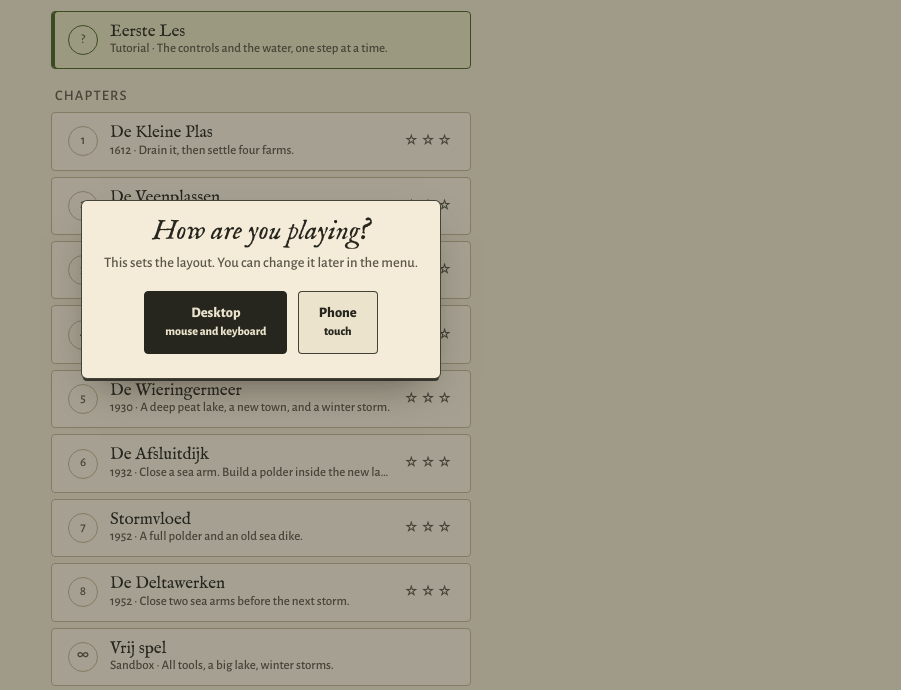
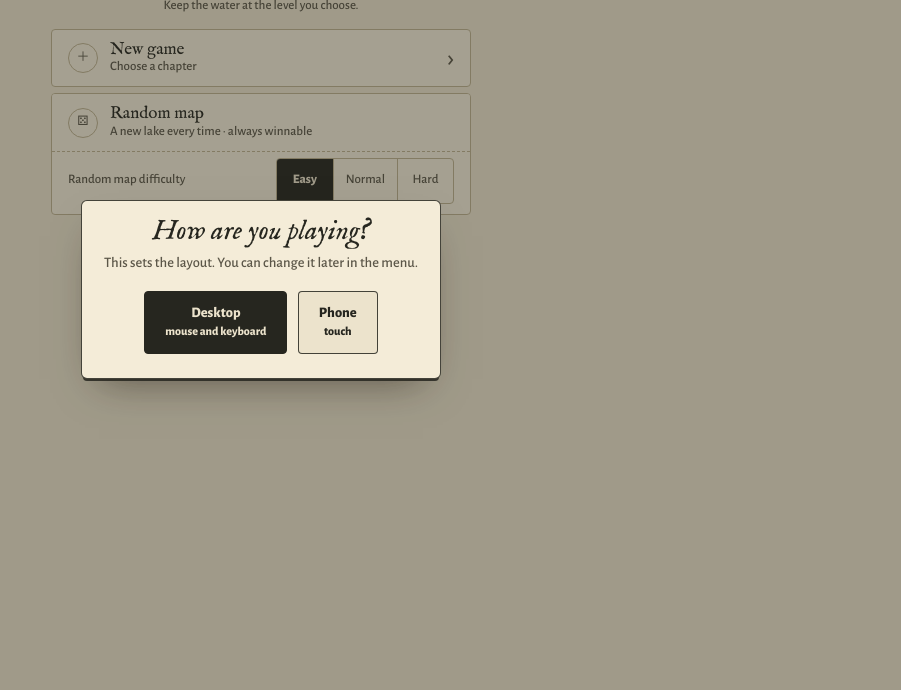
Before and after one commit to JulesB98/peil, a plain HTML site: page index.html in a window 1280 px wide. Shown: the part 110-800 px from the top of the page, without its empty margins (379-1280 px from the left). Drawn offline with Linux system fonts and the light colour scheme.

Commit message:
Release peil-v51 (c6eebe5)

```diff
--- a/index.html
+++ b/index.html
@@ -171,6 +171,11 @@ button:disabled{cursor:not-allowed}
 .sc .t b{font-size:17px}
 .sc .t span{display:block;white-space:nowrap;overflow:hidden;text-overflow:ellipsis}
 .mlabel{width:100%;max-width:420px;margin:12px 0 6px;padding:0 4px;font:700 11.5px/1.2 inherit;letter-spacing:.08em;text-transform:uppercase;color:var(--muted)}
+.chev{font-size:26px;color:var(--muted);line-height:1}
+.mback{align-self:flex-start;min-height:48px;padding:0 12px;margin:0 0 4px;border:0;background:transparent;font-weight:700;color:var(--ink);font-size:var(--fs-3)}
+.mtitle{width:100%;max-width:420px;text-align:left;font:italic 400 26px/1.1 var(--serif);margin:0 0 10px 4px}
+#menu.levels .logo,#menu.levels .wave,#menu.levels .sub,#menu.levels .gear{display:none}
+.rcard{width:100%;max-width:420px;border:1px solid var(--line);border-radius:var(--r-s);background:var(--card);margin-bottom:6px;overflow:hidden}.rcard .sc{border:0!important;margin:0!important;border-radius:0}.rcard .rdiff{max-width:none;margin:0;padding:6px 16px 10px;border-top:1px dashed var(--line)}
 .rdiff{width:100%;max-width:420px;display:flex;align-items:center;justify-content:space-between;gap:10px;margin:-2px 0 8px;padding:0 4px;color:var(--muted);font-size:var(--fs-2)}
 .seg{display:inline-flex;border:1px solid var(--line);border-radius:var(--r-s);overflow:hidden;background:var(--card)}
 .seg button{min-height:44px;min-width:56px;padding:0 12px;font-size:var(--fs-2);color:var(--muted);border:0;background:transparent;border-left:1px solid var(--line)}
--- a/js/playtest.js
+++ b/js/playtest.js
@@ -2,7 +2,7 @@
    Nothing is sent anywhere; "Export playtest log" saves a JSON file that can be shared by hand. Event rows: [ms, type, ...data].
    Types: u undo/redo, s session start, snap state sample, t tool chosen, a build attempt (ok/fail), i inspect, sp speed, p peil nudge, st lesson step,
    n note (tag), w win, l lose, h tab hidden/visible, e script error. */
-const PT_BUILD = 'peil-v50', PT_KEY = 'peil_playtest', PT_MAX = 6000;
+const PT_BUILD = 'peil-v51', PT_KEY = 'peil_playtest', PT_MAX = 6000;
 const PT = { ev: lsGet(PT_KEY) || [], t0: Date.now(), last: 0, timer: 0, dirty: 0 };
 function ptOn(){ return !!SET.playtest; }
 function ptLog(type, ...d){
--- a/js/save.js
+++ b/js/save.js
@@ -34,26 +34,33 @@ function hasSave(id){ const o=lsGet('peil_save_'+id); return !!o && (o.mapV||1)=
 function starsFor(id){ return (lsGet('peil_stars')||{})[id]||0; }
 function starHtml(n){ return '★'.repeat(n)+'<i>'+'☆'.repeat(3-n)+'</i>'; }   // stars not yet earned are outlines, not just paler
 
-function showMenu(){
+let MENU_VIEW='home';
+// Home: Continue, New game (opens the chapter list), Random map. Chapters live on their own screen so home stays short.
+function showMenu(view){
   if (G){ save(); }
+  if (typeof view==='string') MENU_VIEW=view; else MENU_VIEW='home';
   setSpeed(0); $('menu').classList.remove('hide');
-  const list=$('scList'); list.innerHTML='';
+  const list=$('scList'); list.innerHTML=''; const levels = MENU_VIEW==='levels';
+  $('menu').classList.toggle('levels', levels);
   const last=lsGet('peil_last');
-  if (last && hasSave(last)){ const sc=SCENARIOS.find(s=>s.id===last); if (sc){ const b=document.createElement('button'); b.className='sc cont'; b.innerHTML=`<div class="n">${svg('play')}</div><div class="t"><b>Continue</b><span>${sc.id==='random'?'Random map #'+sc.rnd:sc.name}</span></div>`; b.onclick=()=>{ initAudio(); startScenario(last,true); }; list.appendChild(b); } }
-  const lab=t=>{ const d=document.createElement('div'); d.className='mlabel'; d.textContent=t; list.appendChild(d); };
-  SCENARIOS.forEach((sc,n)=>{
-    if (n===1) lab('Chapters'); if (sc.id==='random') lab('Free play');
-    const b=document.createElement('button'); b.style.setProperty('--i', Math.min(n,6)); b.className='sc'+(sc.tutorial && !starsFor(sc.id) ? ' learn' : '');
-    b.innerHTML=`<div class="n">${sc.sandbox?'∞':sc.tutorial?'?':n}</div><div class="t"><b>${sc.id==='random'?'Random map':sc.name}</b><span>${sc.id==='random'?'A new lake every time · always winnable.':sc.blurb}</span></div>${sc.sandbox||sc.tutorial?(sc.tutorial&&starsFor(sc.id)?'<div class="stars" aria-label="done">✓</div>':''):`<div class="stars" aria-label="${starsFor(sc.id)} of 3 stars">${starHtml(starsFor(sc.id))}</div>`}`;
-    b.onclick=()=>{ initAudio();
-      if (sc.id==='random'){ const o=lsGet('peil_save_random'); if (o && o.rseed && (o.mapV||1)===MAP_V && o.tick>0 && !o.won && !o.lost) modal(`<h2>Random map</h2><p>Map #${o.rseed} is in progress.</p><button class="btn" onclick="closeModal();rollRandom()">New map</button><button class="btn pri" onclick="closeModal();startScenario('random',true)">Continue it</button>`); else rollRandom(); return; }
-      // never throw away a game in progress without asking
-      const o=lsGet('peil_save_'+sc.id);
-      if (o && (o.mapV||1)===MAP_V && o.tick>0 && !o.won && !o.lost) modal(`<h2>${sc.name}</h2><p>You have a game in progress here.</p><button class="btn" onclick="closeModal();startScenario('${sc.id}',false)">Start over</button><button class="btn pri" onclick="closeModal();startScenario('${sc.id}',true)">Continue</button>`);
-      else startScenario(sc.id,false); };
-    list.appendChild(b);
-    if (sc.id==='random'){ const d=document.createElement('div'); d.className='rdiff'; d.innerHTML='<span>Difficulty</span>'+segHtml('diff', RANDOM_DIFFS.map((x,i)=>[i,x.name]), RANDOM_DIFF); list.appendChild(d); }
-  });
+  const card=(cls, n, title, sub, right, fn)=>{ const b=document.createElement('button'); b.className='sc'+(cls?' '+cls:''); b.innerHTML=`<div class="n">${n}</div><div class="t"><b>${title}</b><span>${sub}</span></div>${right||''}`; b.onclick=()=>{ initAudio(); fn(); }; list.appendChild(b); return b; };
+  const guard=(sc, fn)=>{   // never throw away a game in progress without asking
+    if (sc.id==='random'){ const o=lsGet('peil_save_random'); if (o && o.rseed && (o.mapV||1)===MAP_V && o.tick>0 && !o.won && !o.lost) modal(`<h2>Random map</h2><p>Map #${o.rseed} is in progress.</p><button class="btn" onclick="closeModal();rollRandom()">New map</button><button class="btn pri" onclick="closeModal();startScenario('random',true)">Continue it</button>`); else rollRandom(); return; }
+    const o=lsGet('peil_save_'+sc.id);
+    if (o && (o.mapV||1)===MAP_V && o.tick>0 && !o.won && !o.lost) modal(`<h2>${sc.name}</h2><p>You have a game in progress here.</p><button class="btn" onclick="closeModal();startScenario('${sc.id}',false)">Start over</button><button class="btn pri" onclick="closeModal();startScenario('${sc.id}',true)">Continue</button>`);
+    else startScenario(sc.id,false); };
+  if (!levels){
+    if (last && hasSave(last)){ const sc=SCENARIOS.find(s=>s.id===last); if (sc) card('cont', svg('play'), 'Continue', sc.id==='random'?'Random map #'+sc.rnd:sc.name, '', ()=>startScenario(last,true)); }
+    const done=SCENARIOS.filter(s=>!s.tutorial&&!s.sandbox&&s.id!=='random'&&starsFor(s.id)).length, total=SCENARIOS.filter(s=>!s.tutorial&&!s.sandbox&&s.id!=='random').length;
+    card('', '＋', 'New game', done?`Choose a chapter · ${done} of ${total} done`:'Choose a chapter', '<div class="chev">›</div>', ()=>showMenu('levels'));
+    const rs=SCENARIOS.find(s=>s.id==='random'); if (rs){ const rb=card('', '⚄', 'Random map', 'A new lake every time · always winnable', '', ()=>guard(rs)); const w=document.createElement('div'); w.className='rcard'; list.insertBefore(w, rb); w.appendChild(rb); const d=document.createElement('div'); d.className='rdiff'; d.innerHTML='<span>Random map difficulty</span>'+segHtml('diff', RANDOM_DIFFS.map((x,i)=>[i,x.name]), RANDOM_DIFF); w.appendChild(d); }
+  } else {
+    const back=document.createElement('button'); back.className='mback'; back.innerHTML='‹ Back'; back.onclick=()=>showMenu(); list.appendChild(back);
+    const h=document.createElement('div'); h.className='mtitle'; h.textContent='Choose a chapter'; list.appendChild(h);
+    SCENARIOS.forEach((sc,n)=>{ if (sc.id==='random') return;
+      const star = sc.sandbox||sc.tutorial ? (sc.tutorial&&starsFor(sc.id)?'<div class="stars" aria-label="done">✓</div>':'') : `<div class="stars" aria-label="${starsFor(sc.id)} of 3 stars">${starHtml(starsFor(sc.id))}</div>`;
+      const b=card(sc.tutorial && !starsFor(sc.id) ? 'learn' : '', sc.sandbox?'∞':sc.tutorial?'?':n, sc.name, sc.blurb, star, ()=>guard(sc)); b.style.setProperty('--i', Math.min(n,6)); });
+  }
   $('toggles').innerHTML=''; $('foot').innerHTML='Peil '+APP_VERSION;
 }
 // Settings sheet: one place for every option, grouped, with segmented controls (no cycling buttons).
@@ -134,7 +141,7 @@ function toolCard(t, then){
 function showReal(sc, then){
   const st=STORY[sc.id]; if (!st || !st.real){ if (then) then(); return; } const r=st.real;
   modal(`<div class="real">${picHtml(st.photo)}<div class="tag">In real life</div><h3>${r.title}</h3><p class="serif">${r.text}</p><ul>${r.facts.map(f=>`<li>${f}</li>`).join('')}</ul>
-    <button class="btn pri" onclick="closeModal();${then?'showMenu()':''}">${then?'Next chapter':'Close'}</button></div>`);
+    <button class="btn pri" onclick="closeModal();${then?'showMenu(\'levels\')':''}">${then?'Next chapter':'Close'}</button></div>`);
 }
 function modal(html){ $('modal').innerHTML=html; glossify($('modal'),'.intro p,.real p,.real li,.tinfo p,.goalbox'); $('modalwrap').classList.remove('hide'); document.documentElement.classList.add('modalopen'); }
 function closeModal(){ $('modalwrap').classList.add('hide'); document.documentElement.classList.remove('modalopen'); }
--- a/sw.js
+++ b/sw.js
@@ -1,6 +1,6 @@
 // Peil service worker: offline play + automatic updates.
 // Bump VERSION on every release so phones pick up the new files.
-const VERSION = 'peil-v50';
+const VERSION = 'peil-v51';
 const FILES = [
   './', 'index.html', 'manifest.webmanifest',
   'js/config.js','js/scenarios.js','js/random.js', 'js/playtest.js','js/story.js','js/util.js','js/glossary.js','js/reveal.js','js/title.js','js/audio.js','js/world.js','js/sim.js','js/freight.js','js/build.js',
```
